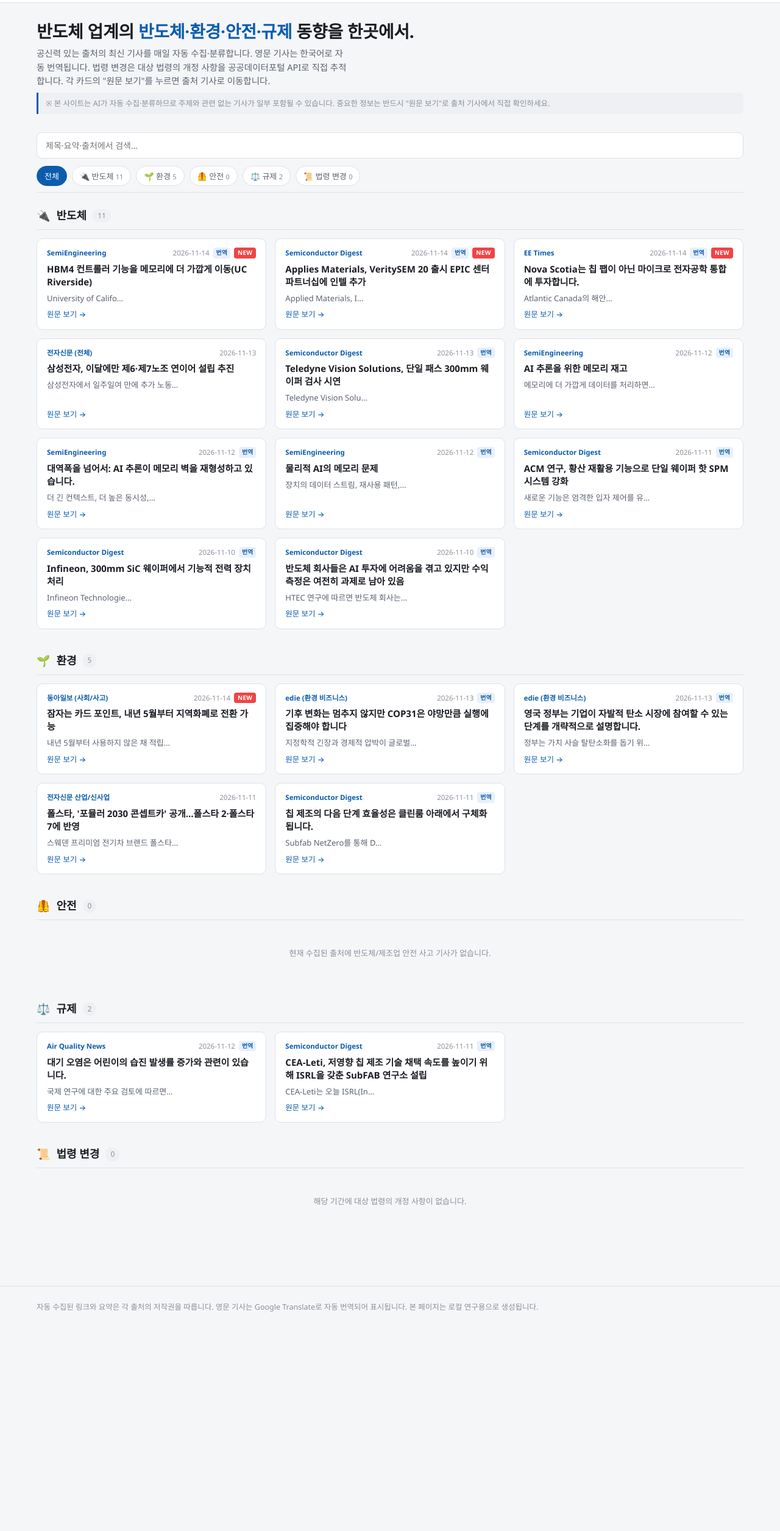
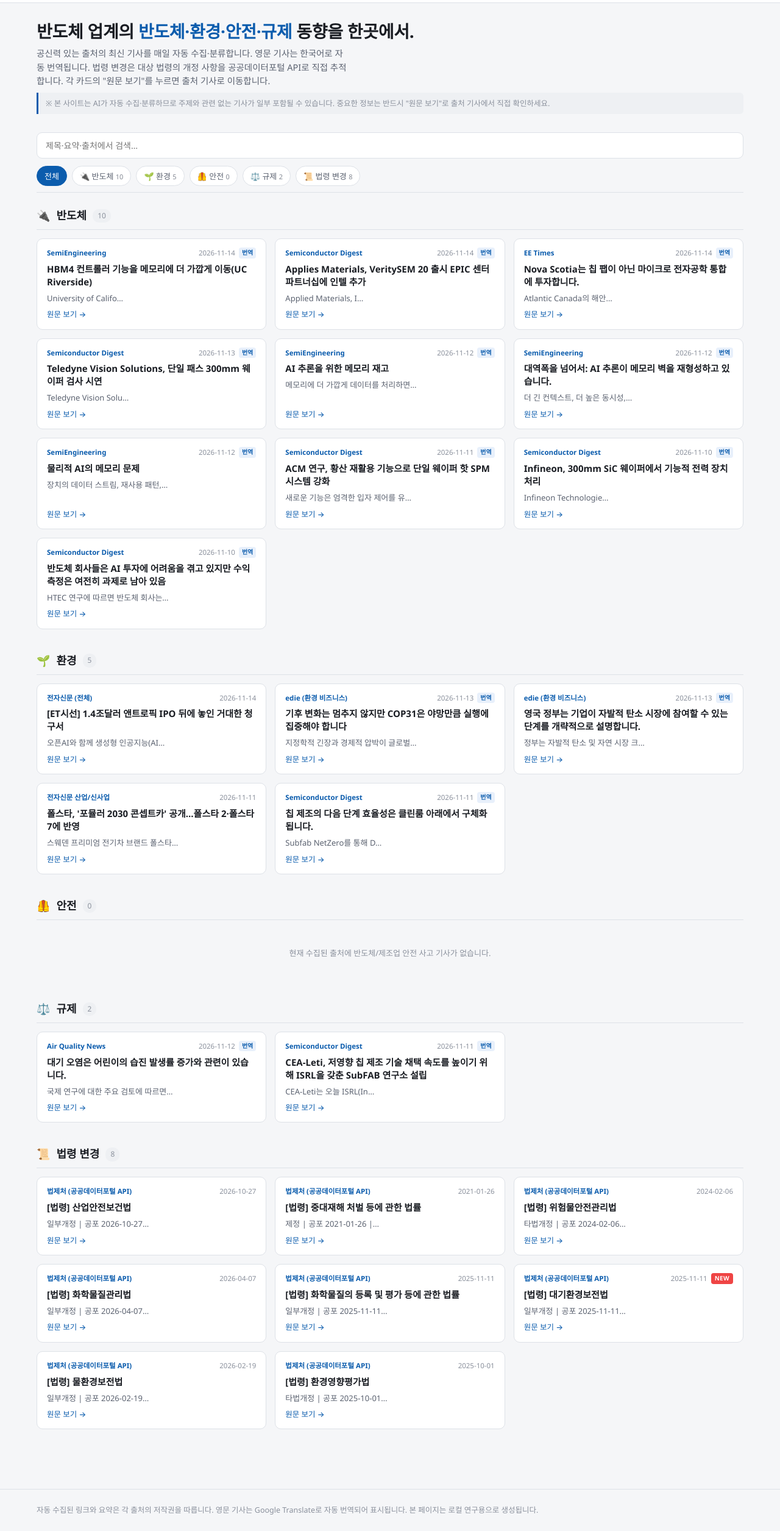
Before and after one commit to jwh271-source/semi-trends, a plain HTML site: page site/index.html in a window 1280 px wide. Shown: the part 58-2569 px from the top of the page at 61% size. Before the commit the page ends 2235 px from the top, so only its background shows below. Drawn offline with Linux system fonts and the light colour scheme.

Commit message:
chore: daily update 2026-11-15 01:01 UTC

```diff
--- a/site/index.html
+++ b/site/index.html
@@ -233,7 +233,7 @@ footer a{color:var(--text-dim)}
   <div class="wrap head-row">
     <div class="logo"><span class="dot"></span>반도체 산업 동향 브리핑 <small>반도체 · 환경 · 안전 · 규제 · 법령</small></div>
     <div class="head-right">
-      <div class="update-info"><b>마지막 업데이트</b><br>2026-11-14 10:28 (KST)</div>
+      <div class="update-info"><b>마지막 업데이트</b><br>2026-11-15 10:00 (KST)</div>
       <button class="theme-btn" id="theme-btn">☀️ 밝게</button>
     </div>
   </div>
@@ -247,24 +247,24 @@ footer a{color:var(--text-dim)}
   <div class="controls">
     <input class="search-box" id="search" type="search" placeholder="제목·요약·출처에서 검색…">
     <div class="filters"><button class="filter-btn active" data-filter="all">전체</button>
-<button class="filter-btn" data-filter="semiconductor"><span class="fb-emoji">🔌</span> 반도체 <span class="fb-count">11</span></button>
+<button class="filter-btn" data-filter="semiconductor"><span class="fb-emoji">🔌</span> 반도체 <span class="fb-count">10</span></button>
 <button class="filter-btn" data-filter="environmental"><span class="fb-emoji">🌱</span> 환경 <span class="fb-count">5</span></button>
 <button class="filter-btn" data-filter="safety"><span class="fb-emoji">🦺</span> 안전 <span class="fb-count">0</span></button>
 <button class="filter-btn" data-filter="regulation"><span class="fb-emoji">⚖️</span> 규제 <span class="fb-count">2</span></button>
-<button class="filter-btn" data-filter="legislation"><span class="fb-emoji">📜</span> 법령 변경 <span class="fb-count">0</span></button></div>
+<button class="filter-btn" data-filter="legislation"><span class="fb-emoji">📜</span> 법령 변경 <span class="fb-count">8</span></button></div>
   </div>
   <main>
 <section class="cat-section" data-cat="semiconductor">
   <header class="cat-head">
     <span class="cat-emoji">🔌</span>
     <h2 class="cat-label">반도체</h2>
-    <span class="cat-count">11</span>
+    <span class="cat-count">10</span>
   </header>
   <div class="cards">
 <article class="card" data-lang="en" data-sum-key="https://semiengineering.com/shifting-hbm4-controller-functions-closer-to-memory-uc-riverside/">
   <div class="card-head">
     <span class="src">SemiEngineering</span>
-    <span class="date">2026-11-14 <span class="badge-tr">번역</span> <span class="badge-new">NEW</span></span>
+    <span class="date">2026-11-14 <span class="badge-tr">번역</span> </span>
   </div>
   <h3 class="card-title">HBM4 컨트롤러 기능을 메모리에 더 가깝게 이동(UC Riverside)</h3>
   <p class="card-sum">University of Califo…</p>
@@ -273,7 +273,7 @@ footer a{color:var(--text-dim)}
 <article class="card" data-lang="en" data-sum-key="https://www.semiconductor-digest.com/applies-materials-introduces-veritysem-20-adds-intel-to-epic-center-partnerships/?utm_source=rss&amp;utm_medium=rss&amp;utm_campaign=applies-materials-introduces-veritysem-20-adds-intel-to-epic-center-partnerships">
   <div class="card-head">
     <span class="src">Semiconductor Digest</span>
-    <span class="date">2026-11-14 <span class="badge-tr">번역</span> <span class="badge-new">NEW</span></span>
+    <span class="date">2026-11-14 <span class="badge-tr">번역</span> </span>
   </div>
   <h3 class="card-title">Applies Materials, VeritySEM 20 출시 EPIC 센터 파트너십에 인텔 추가</h3>
   <p class="card-sum">Applied Materials, I…</p>
@@ -282,20 +282,11 @@ footer a{color:var(--text-dim)}
 <article class="card" data-lang="en" data-sum-key="https://www.eetimes.com/nova-scotia-bets-on-microelectronics-integration-not-chip-fabs/">
   <div class="card-head">
     <span class="src">EE Times</span>
-    <span class="date">2026-11-14 <span class="badge-tr">번역</span> <span class="badge-new">NEW</span></span>
+    <span class="date">2026-11-14 <span class="badge-tr">번역</span> </span>
   </div>
   <h3 class="card-title">Nova Scotia는 칩 팹이 아닌 마이크로 전자공학 통합에 투자합니다.</h3>
   <p class="card-sum">Atlantic Canada의 해안…</p>
   <a class="card-link" href="https://www.eetimes.com/nova-scotia-bets-on-microelectronics-integration-not-chip-fabs/" target="_blank" rel="noopener">원문 보기 →</a>
-</article>
-<article class="card" data-lang="ko" data-sum-key="https://www.etnews.com/20261113000229">
-  <div class="card-head">
-    <span class="src">전자신문 (전체)</span>
-    <span class="date">2026-11-13  </span>
-  </div>
-  <h3 class="card-title">삼성전자, 이달에만 제6·제7노조 연이어 설립 추진</h3>
-  <p class="card-sum">삼성전자에서 일주일여 만에 추가 노동…</p>
-  <a class="card-link" href="https://www.etnews.com/20261113000229" target="_blank" rel="noopener">원문 보기 →</a>
 </article>
 <article class="card" data-lang="en" data-sum-key="https://www.semiconductor-digest.com/teledyne-vision-solutions-demonstrates-single-pass-300mm-wafer-inspection/?utm_source=rss&amp;utm_medium=rss&amp;utm_campaign=teledyne-vision-solutions-demonstrates-single-pass-300mm-wafer-inspection">
   <div class="card-head">
@@ -369,14 +360,14 @@ footer a{color:var(--text-dim)}
     <span class="cat-count">5</span>
   </header>
   <div class="cards">
-<article class="card" data-lang="ko" data-sum-key="https://www.donga.com/news/Society/article/all/20261113/135023116/2">
+<article class="card" data-lang="ko" data-sum-key="https://www.etnews.com/20261113000193">
   <div class="card-head">
-    <span class="src">동아일보 (사회/사고)</span>
-    <span class="date">2026-11-14  <span class="badge-new">NEW</span></span>
+    <span class="src">전자신문 (전체)</span>
+    <span class="date">2026-11-14  </span>
   </div>
-  <h3 class="card-title">잠자는 카드 포인트, 내년 5월부터 지역화폐로 전환 가능</h3>
-  <p class="card-sum">내년 5월부터 사용하지 않은 채 적립…</p>
-  <a class="card-link" href="https://www.donga.com/news/Society/article/all/20261113/135023116/2" target="_blank" rel="noopener">원문 보기 →</a>
+  <h3 class="card-title">[ET시선] 1.4조달러 앤트로픽 IPO 뒤에 놓인 거대한 청구서</h3>
+  <p class="card-sum">오픈AI와 함께 생성형 인공지능(AI…</p>
+  <a class="card-link" href="https://www.etnews.com/20261113000193" target="_blank" rel="noopener">원문 보기 →</a>
 </article>
 <article class="card" data-lang="en" data-sum-key="https://www.edie.net/the-climate-transition-isnt-stalling-but-cop31-must-focus-on-implementation-as-much-as-ambition/">
   <div class="card-head">
@@ -393,7 +384,7 @@ footer a{color:var(--text-dim)}
     <span class="date">2026-11-13 <span class="badge-tr">번역</span> </span>
   </div>
   <h3 class="card-title">영국 정부는 기업이 자발적 탄소 시장에 참여할 수 있는 단계를 개략적으로 설명합니다.</h3>
-  <p class="card-sum">정부는 가치 사슬 탈탄소화를 돕기 위…</p>
+  <p class="card-sum">정부는 자발적 탄소 및 자연 시장 크…</p>
   <a class="card-link" href="https://www.edie.net/uk-government-outlines-steps-for-businesses-to-participate-in-voluntary-carbon-markets/" target="_blank" rel="noopener">원문 보기 →</a>
 </article>
 <article class="card" data-lang="ko" data-sum-key="https://www.etnews.com/20261111000085">
@@ -457,10 +448,81 @@ footer a{color:var(--text-dim)}
   <header class="cat-head">
     <span class="cat-emoji">📜</span>
     <h2 class="cat-label">법령 변경</h2>
-    <span class="cat-count">0</span>
+    <span class="cat-count">8</span>
   </header>
   <div class="cards">
-<div class="col-empty">해당 기간에 대상 법령의 개정 사항이 없습니다.</div>
+<article class="card" data-lang="ko" data-sum-key="https://www.law.go.kr/DRF/lawService.do?OC=sapphire_5&amp;target=law&amp;MST=291447&amp;type=HTML&amp;mobileYn=&amp;efYd=20261027">
+  <div class="card-head">
+    <span class="src">법제처 (공공데이터포털 API)</span>
+    <span class="date">2026-10-27  </span>
+  </div>
+  <h3 class="card-title">[법령] 산업안전보건법</h3>
+  <p class="card-sum">일부개정 | 공포 2026-10-27…</p>
+  <a class="card-link" href="https://www.law.go.kr/DRF/lawService.do?OC=sapphire_5&amp;target=law&amp;MST=291447&amp;type=HTML&amp;mobileYn=&amp;efYd=20261027" target="_blank" rel="noopener">원문 보기 →</a>
+</article>
+<article class="card" data-lang="ko" data-sum-key="https://www.law.go.kr/DRF/lawService.do?OC=sapphire_5&amp;target=law&amp;MST=228817&amp;type=HTML&amp;mobileYn=&amp;efYd=20220127">
+  <div class="card-head">
+    <span class="src">법제처 (공공데이터포털 API)</span>
+    <span class="date">2021-01-26  </span>
+  </div>
+  <h3 class="card-title">[법령] 중대재해 처벌 등에 관한 법률</h3>
+  <p class="card-sum">제정 | 공포 2021-01-26 |…</p>
+  <a class="card-link" href="https://www.law.go.kr/DRF/lawService.do?OC=sapphire_5&amp;target=law&amp;MST=228817&amp;type=HTML&amp;mobileYn=&amp;efYd=20220127" target="_blank" rel="noopener">원문 보기 →</a>
+</article>
+<article class="card" data-lang="ko" data-sum-key="https://www.law.go.kr/DRF/lawService.do?OC=sapphire_5&amp;target=law&amp;MST=259933&amp;type=HTML&amp;mobileYn=&amp;efYd=20250807">
+  <div class="card-head">
+    <span class="src">법제처 (공공데이터포털 API)</span>
+    <span class="date">2024-02-06  </span>
+  </div>
+  <h3 class="card-title">[법령] 위험물안전관리법</h3>
+  <p class="card-sum">타법개정 | 공포 2024-02-06…</p>
+  <a class="card-link" href="https://www.law.go.kr/DRF/lawService.do?OC=sapphire_5&amp;target=law&amp;MST=259933&amp;type=HTML&amp;mobileYn=&amp;efYd=20250807" target="_blank" rel="noopener">원문 보기 →</a>
+</article>
+<article class="card" data-lang="ko" data-sum-key="https://www.law.go.kr/DRF/lawService.do?OC=sapphire_5&amp;target=law&amp;MST=285367&amp;type=HTML&amp;mobileYn=&amp;efYd=20261008">
+  <div class="card-head">
+    <span class="src">법제처 (공공데이터포털 API)</span>
+    <span class="date">2026-04-07  </span>
+  </div>
+  <h3 class="card-title">[법령] 화학물질관리법</h3>
+  <p class="card-sum">일부개정 | 공포 2026-04-07…</p>
+  <a class="card-link" href="https://www.law.go.kr/DRF/lawService.do?OC=sapphire_5&amp;target=law&amp;MST=285367&amp;type=HTML&amp;mobileYn=&amp;efYd=20261008" target="_blank" rel="noopener">원문 보기 →</a>
+</article>
+<article class="card" data-lang="ko" data-sum-key="https://www.law.go.kr/DRF/lawService.do?OC=sapphire_5&amp;target=law&amp;MST=279805&amp;type=HTML&amp;mobileYn=&amp;efYd=20260512">
+  <div class="card-head">
+    <span class="src">법제처 (공공데이터포털 API)</span>
+    <span class="date">2025-11-11  </span>
+  </div>
+  <h3 class="card-title">[법령] 화학물질의 등록 및 평가 등에 관한 법률</h3>
+  <p class="card-sum">일부개정 | 공포 2025-11-11…</p>
+  <a class="card-link" href="https://www.law.go.kr/DRF/lawService.do?OC=sapphire_5&amp;target=law&amp;MST=279805&amp;type=HTML&amp;mobileYn=&amp;efYd=20260512" target="_blank" rel="noopener">원문 보기 →</a>
+</article>
+<article class="card" data-lang="ko" data-sum-key="https://www.law.go.kr/DRF/lawService.do?OC=sapphire_5&amp;target=law&amp;MST=279785&amp;type=HTML&amp;mobileYn=&amp;efYd=20261112">
+  <div class="card-head">
+    <span class="src">법제처 (공공데이터포털 API)</span>
+    <span class="date">2025-11-11  <span class="badge-new">NEW</span></span>
+  </div>
+  <h3 class="card-title">[법령] 대기환경보전법</h3>
+  <p class="card-sum">일부개정 | 공포 2025-11-11…</p>
+  <a class="card-link" href="https://www.law.go.kr/DRF/lawService.do?OC=sapphire_5&amp;target=law&amp;MST=279785&amp;type=HTML&amp;mobileYn=&amp;efYd=20261112" target="_blank" rel="noopener">원문 보기 →</a>
+</article>
+<article class="card" data-lang="ko" data-sum-key="https://www.law.go.kr/DRF/lawService.do?OC=sapphire_5&amp;target=law&amp;MST=283441&amp;type=HTML&amp;mobileYn=&amp;efYd=20260219">
+  <div class="card-head">
+    <span class="src">법제처 (공공데이터포털 API)</span>
+    <span class="date">2026-02-19  </span>
+  </div>
+  <h3 class="card-title">[법령] 물환경보전법</h3>
+  <p class="card-sum">일부개정 | 공포 2026-02-19…</p>
+  <a class="card-link" href="https://www.law.go.kr/DRF/lawService.do?OC=sapphire_5&amp;target=law&amp;MST=283441&amp;type=HTML&amp;mobileYn=&amp;efYd=20260219" target="_blank" rel="noopener">원문 보기 →</a>
+</article>
+<article class="card" data-lang="ko" data-sum-key="https://www.law.go.kr/DRF/lawService.do?OC=sapphire_5&amp;target=law&amp;MST=276833&amp;type=HTML&amp;mobileYn=&amp;efYd=20251023">
+  <div class="card-head">
+    <span class="src">법제처 (공공데이터포털 API)</span>
+    <span class="date">2025-10-01  </span>
+  </div>
+  <h3 class="card-title">[법령] 환경영향평가법</h3>
+  <p class="card-sum">타법개정 | 공포 2025-10-01…</p>
+  <a class="card-link" href="https://www.law.go.kr/DRF/lawService.do?OC=sapphire_5&amp;target=law&amp;MST=276833&amp;type=HTML&amp;mobileYn=&amp;efYd=20251023" target="_blank" rel="noopener">원문 보기 →</a>
+</article>
   </div>
 </section>
   </main>
```
Also changed, not shown: site/summaries-1.json (+83 -20 lines), site/summaries-index.json (+1 -1 lines).
